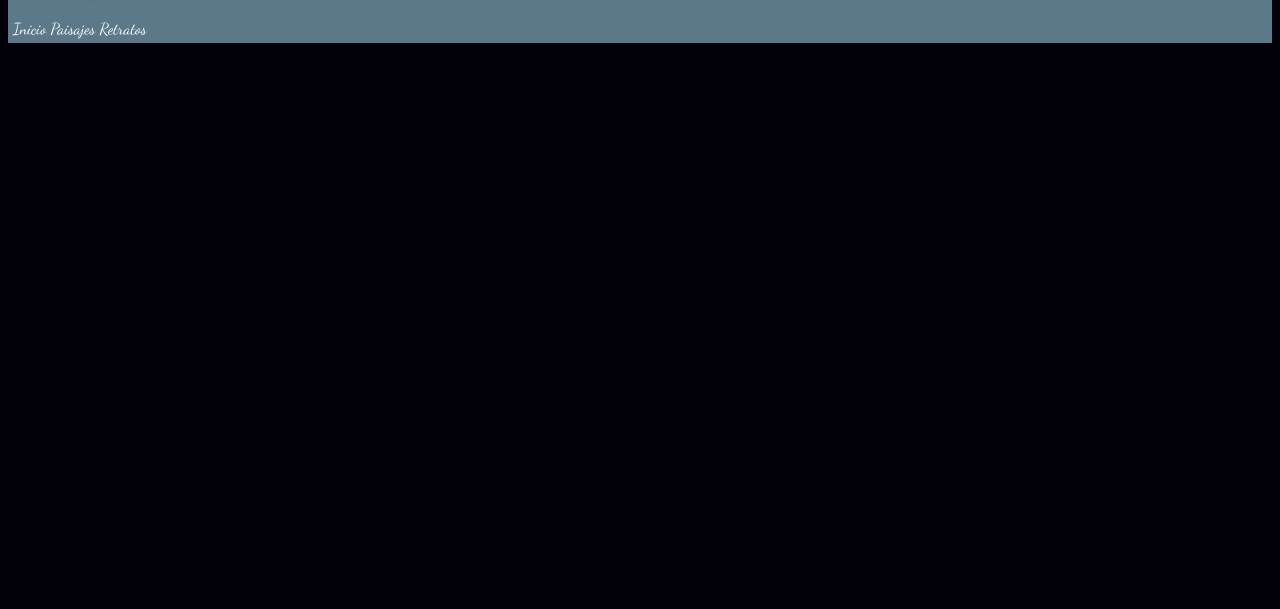
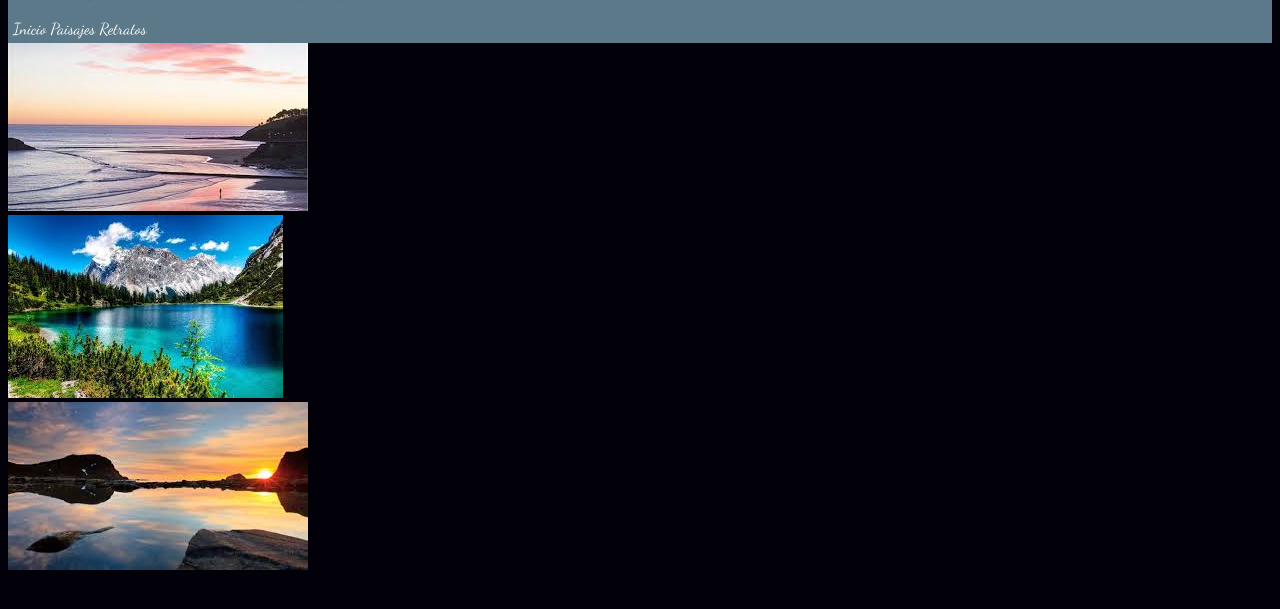
Before and after one commit to FelipePoma/CSSyDisenoWebResponsive_Luis_Felipe_Poma_Astete, a plain HTML site: page index.html in a window 1280 px wide. Shown: the part 75-684 px from the top of the page. Drawn offline with Linux system fonts and the light colour scheme.

Commit message:
agregado de imagenes

```diff
--- a/index.html
+++ b/index.html
@@ -15,4 +15,13 @@
               <a href="paginas/retratos.hmtl">Retratos</a>
         </nav>
        </header>
+       <section id="imagen-principal">
+           <img src="img/paisaje1.jpg" alt="paisaje1">
+       </section>
+       <section id="imagen-secundaria1" >
+          <img src="img/paisaje2.jpg" alt="paisaje2">
+       </section>
+       <section id="imagen-secundaria2">
+           <img src="img/paisaje3.jpg" alt="paisaje3">
+       </section>
 </html>
```
